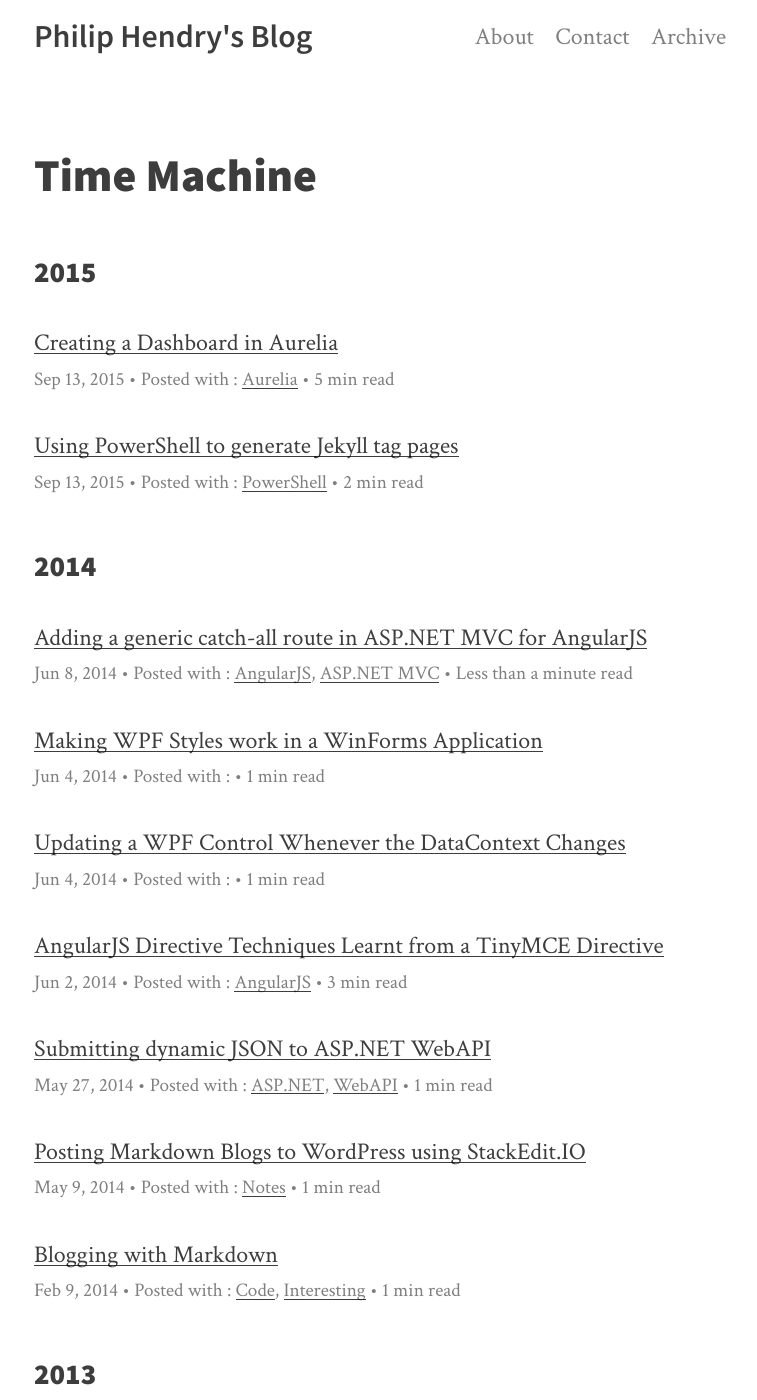
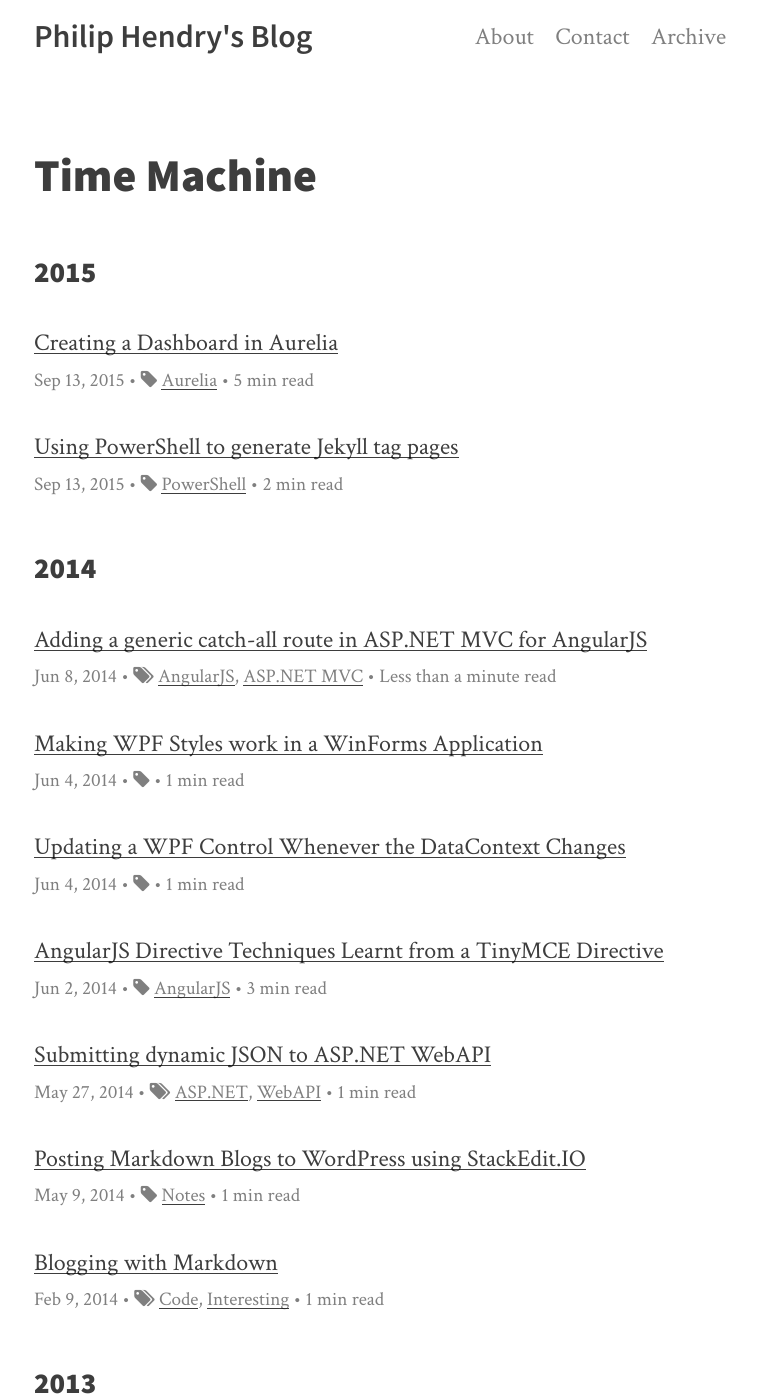
Before and after one commit to philiphendry/blog, a Jekyll site: the page built from archive.html, in a window 1280 px wide and 1400 px high. Shown: the whole window, without its empty margins (256-1013 px from the left). Built offline with Jekyll 4.4.1, drawn with Linux system fonts in a browser that asks for light colours; nearby versions of some CDN libraries; Markdown is read by kramdown in place of the engine named in the settings; some of the changed text lies outside the part shown.

Commit message:
Centralised tag code and added font-awesome

```diff
--- /dev/null
+++ b/_includes/article_subtext.html
@@ -0,0 +1 @@
+  <span class="meta">{{ post.date | date: site.date_format }}{{ tags_content }} • {{ read-time }}</span>
--- /dev/null
+++ b/_includes/capture_tags.html
@@ -0,0 +1,12 @@
+{% if post.tags.size > 0 %}
+    {% capture tags_content %} • {% if post.tags.size == 1 %}<i class="fa fa-tag"></i>{% else %}<i class="fa fa-tags"></i>{% endif %} {% endcapture %}
+    {% for post_tag in post.tags %}
+      {% assign tag = site.data.tags[post_tag] %}
+        {% if tag %}
+            {% capture tags_content_temp %}{{ tags_content }}<a href="/blog/tag/{{ tag.slug }}/">{{ tag.name }}</a>{% if forloop.last == false %}, {% endif %}{% endcapture %}
+            {% assign tags_content = tags_content_temp %}
+        {% endif %}
+    {% endfor %}
+{% else %}
+    {% assign tags_content = '' %}
+{% endif %}
--- a/_includes/head.html
+++ b/_includes/head.html
@@ -77,6 +77,8 @@ header::after {
 </style>
 {% endif %}
 
+<link rel="stylesheet" href="https://maxcdn.bootstrapcdn.com/font-awesome/4.4.0/css/font-awesome.min.css">
+
 <!-- The following provides the syntax highlighting -->
 <link rel="stylesheet" href="{{ site.baseurl }}/css/paraiso.dark.css">
 <script src="{{ site.baseurl }}/js/highlight.pack.js"></script>
--- a/archive.html
+++ b/archive.html
@@ -7,20 +7,7 @@ permalink: /archive/
 
   {% for post in site.posts %}
 
-
-    {% if post.tags.size > 0 %}
-        {% capture tags_content %}Posted with {% if post.tags.size == 1 %}<i class="fa fa-tag"></i>{% else %}<i class="fa fa-tags"></i>{% endif %}: {% endcapture %}
-        {% for post_tag in post.tags %}
-          {% assign tag = site.data.tags[post_tag] %}
-            {% if tag %}
-                {% capture tags_content_temp %}{{ tags_content }}<a href="/blog/tag/{{ tag.slug }}/">{{ tag.name }}</a>{% if forloop.last == false %}, {% endif %}{% endcapture %}
-                {% assign tags_content = tags_content_temp %}
-            {% endif %}
-        {% endfor %}
-    {% else %}
-        {% assign tags_content = '' %}
-    {% endif %}
-
+    {% include capture_tags.html %}
 
     {% unless post.next %}
       <h3>{{ post.date | date: '%Y' }}</h3>
@@ -41,6 +28,6 @@ permalink: /archive/
 
     <p>
       <a href="{{ post.url | prepend: site.baseurl }}">{{ post.title }}</a><br/>
-      <span class="meta">{{ post.date | date: site.date_format }} • {{ tags_content }} • {{ read-time }}</span>
+      {% include article_subtext.html %}
     </p>
   {% endfor %}
```
Also changed, not shown: _layouts/post.html (+2 -15 lines), index.html (+2 -15 lines).
